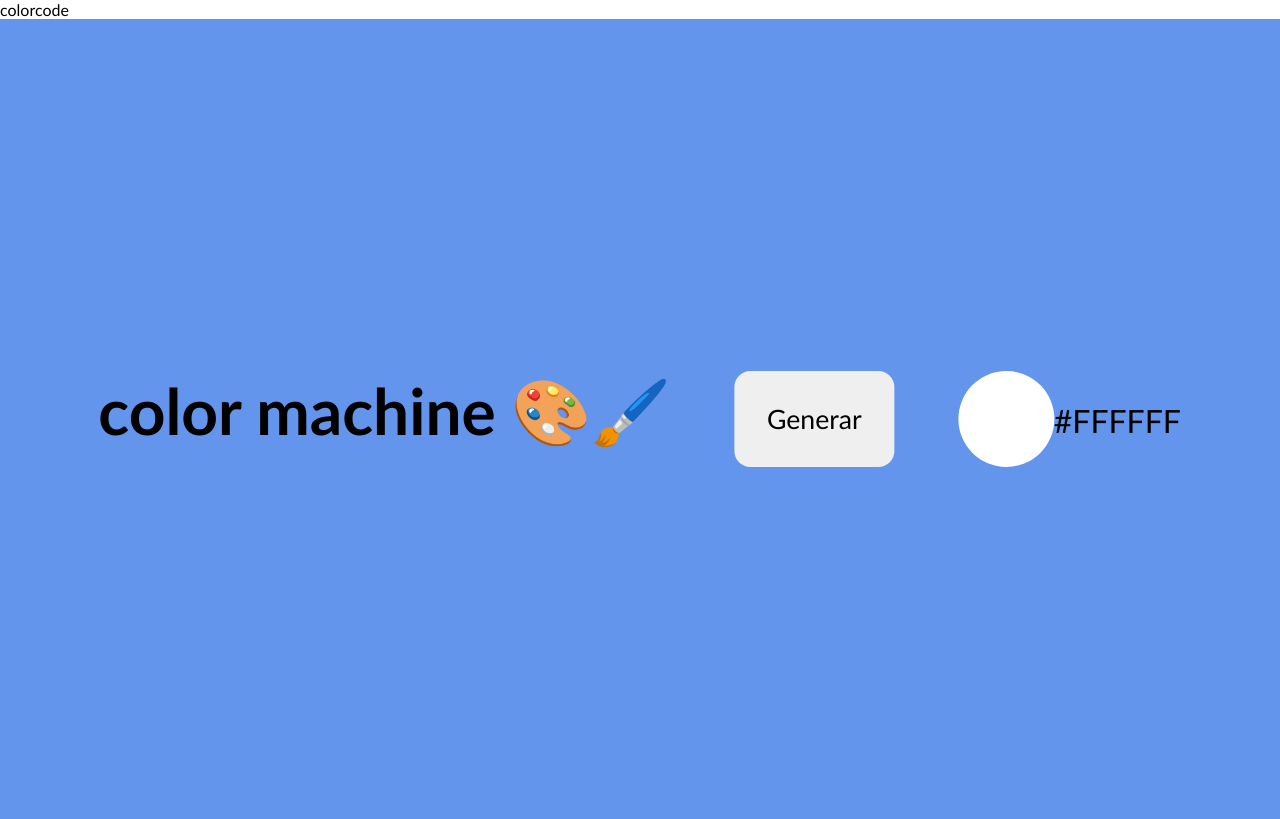
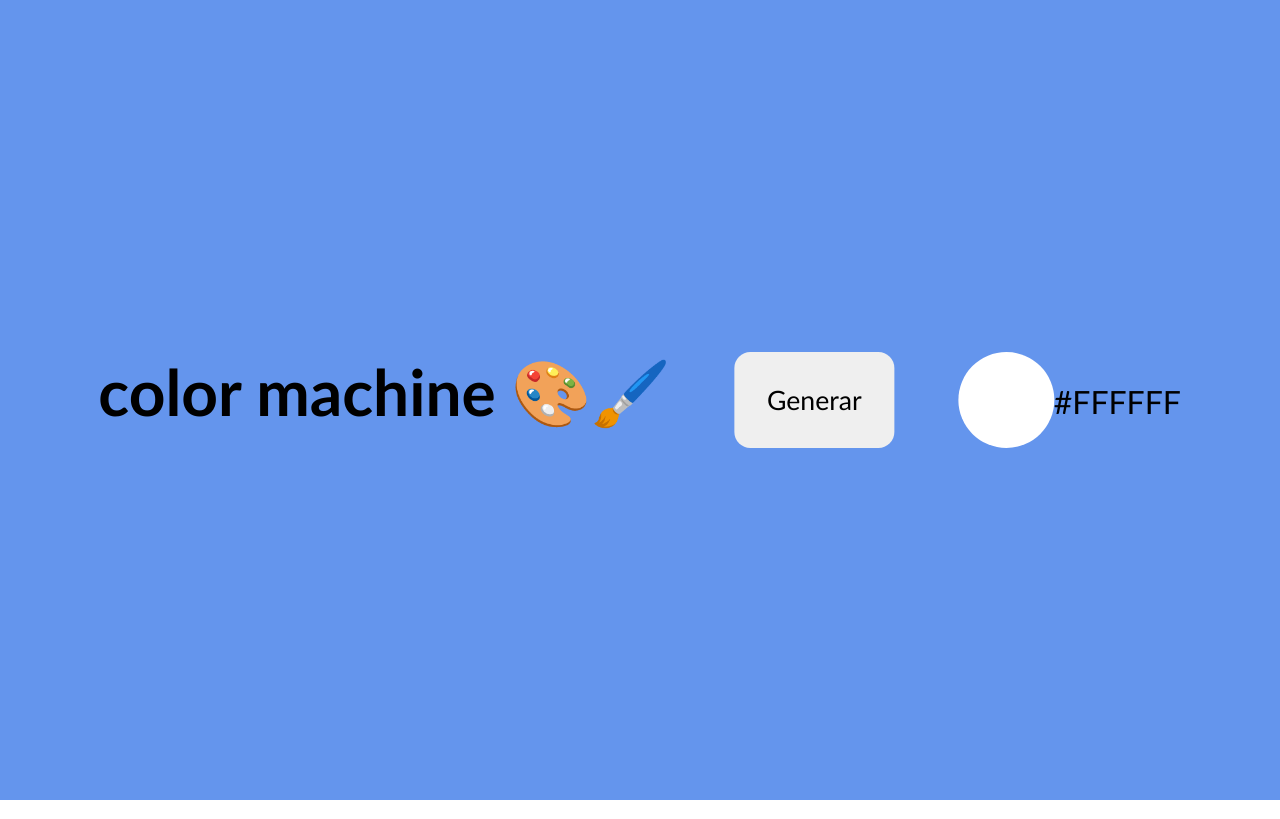
Before and after one commit to Axel-bytu/codecolor, a plain HTML site: page index.html in a window 1280 px wide. Drawn offline with Linux system fonts and the light colour scheme.

Commit message:
Update index.html

```diff
--- a/index.html
+++ b/index.html
@@ -3,7 +3,8 @@
    <meta charset="UTF-8">
    <meta name="viewport" contento="width
      =device-width, initial-scale=1">
-   <link rel="stylesheet" type="text/css" href="style.css"
+   <link rel="stylesheet" type="text/css" href="style.css">
+   <script src="codecolor.js"></script>
    <title>colorcode</title>
  </head>
 <body>
```
